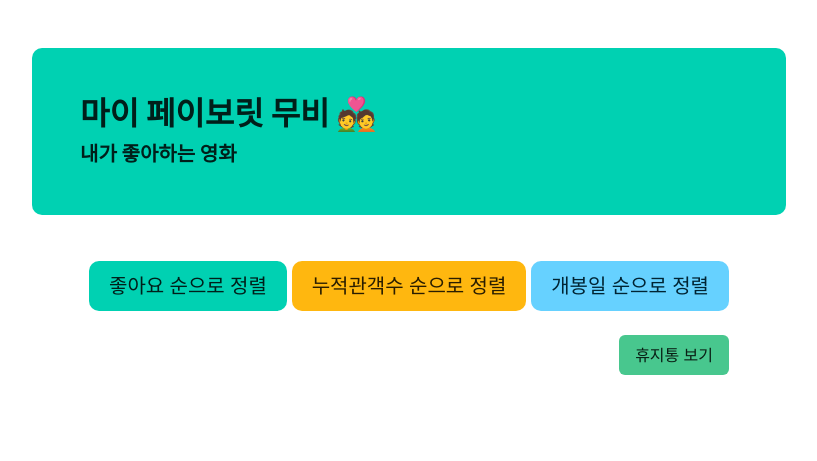
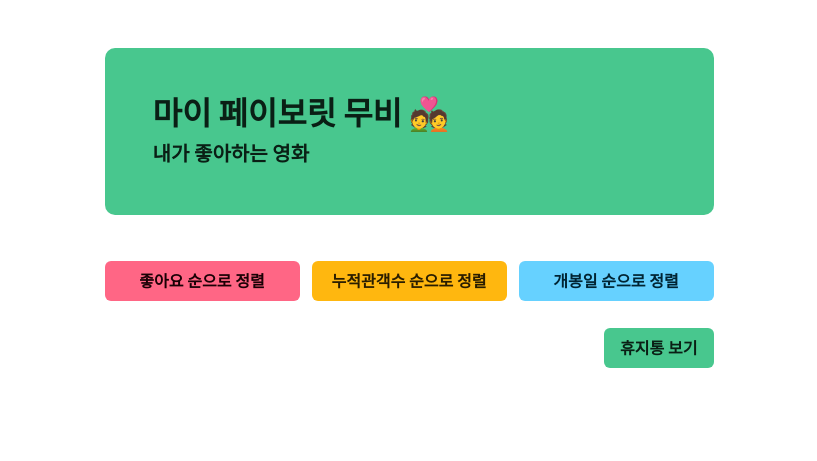
Before and after one commit to ARlegro/myFavoritMovie, a Flask app: page / in a window 1280 px wide. Shown: the top 461 px of the page, without its empty margins (231-1048 px from the left). Run offline with Flask 3, Linux system fonts and the light colour scheme; data that the repository does not hold is empty.

Commit message:
정렬 버튼 반응형 되도록 file is-grouped centered nowrap추가

```diff
--- a/templates/index.html
+++ b/templates/index.html
@@ -21,22 +21,23 @@
 
     <style>
       .site-wrapper {
-        width: 850px;
-        margin: auto;
-        /* margin */
+        margin: 0 auto; /* 가운데 정렬 */
+        max-width: 1024px; /* 이 값까지만 확장 */
+        padding: 0 1rem; /* 좌우 여백 */
       }
-      .container {
+      /* .container {
         width: 700px;
         margin: auto;
-      }
+      } */
+
       #card-container {
         margin-top: -20px;
       }
 
       .sorter-box {
-        width: 700px;
         margin: auto;
-        margin-bottom: 50px;
+        margin-bottom: 0px;
+        margin-top: -50px;
       }
 
       #trash-btn {
@@ -85,9 +86,10 @@
       }
 
       #trash-mode-toggle {
-        size: 50px;
-        margin-right: 30px;
+        margin-top: 15px;
+        margin-bottom: -50px;
       }
+
       /* #sort-likes #sort-viewers #sort-date {
         margin-right: -10px;
         margin-left: -15px;
@@ -367,40 +369,59 @@
     <title>Favorite Movie | Last Test</title>
   </head>
   <body>
-    <div class="site-wrapper">
+    <div class="site-wrpper">
+      <div class="container is-max-tablet">
         <section class="section">
-        <div class="hero is-primary">
+          <div class="hero is-success">
             <div class="hero-body">
-            <p class="title">마이 페이보릿 무비 💑</p>
+              <p class="title is-3-mobile is-2-tablet is-1-desktop">
+                마이 페이보릿 무비 💑
+              </p>
               <p class="subtitle">내가 좋아하는 영화</p>
             </div>
           </div>
         </section>
         <section class="section">
-        <div class="container">
+          <div class="container is-max-tablet">
             <div class="sorter-box">
               <!-- 버튼들 글자 bold처리하기  -->
-            <div class="buttons are-medium is-centered has-text-weight-bold">
-              <button id="sort-likes" class="button is-primary">
+              <div
+                class="field is-grouped is-grouped-centered is-flex-wrap-nowrap"
+              >
+                <button
+                  id="sort-likes"
+                  class="button is-danger is-fullwidth has-text-weight-bold"
+                >
                   좋아요 순으로 정렬
                 </button>
-              <button id="sort-viewers" class="button is-warning">
+                <button
+                  id="sort-viewers"
+                  class="button is-warning is-fullwidth has-text-weight-bold"
+                >
                   누적관객수 순으로 정렬
                 </button>
-              <button id="sort-date" class="button is-info">
+                <button
+                  id="sort-date"
+                  class="button is-info is-fullwidth has-text-weight-bold"
+                >
                   개봉일 순으로 정렬
                 </button>
               </div>
               <div>
                 <div class="is-flex is-justify-content-flex-end">
-                <button id="trash-mode-toggle" class="button is-success">
+                  <button
+                    id="trash-mode-toggle"
+                    class="button is-success has-text-weight-bold"
+                  >
                     휴지통 보기
                   </button>
                 </div>
               </div>
             </div>
           </div>
-        <div id="card-container" class="container">
+        </section>
+        <section class="section">
+          <div id="card-container" class="container is-max-tablet">
             <div class="card">
               <div class="row">
                 <div class="columns">
@@ -449,5 +470,6 @@
           </div>
         </section>
       </div>
+    </div>
   </body>
 </html>
```
Lines whose indentation alone changed are shown as unchanged.
